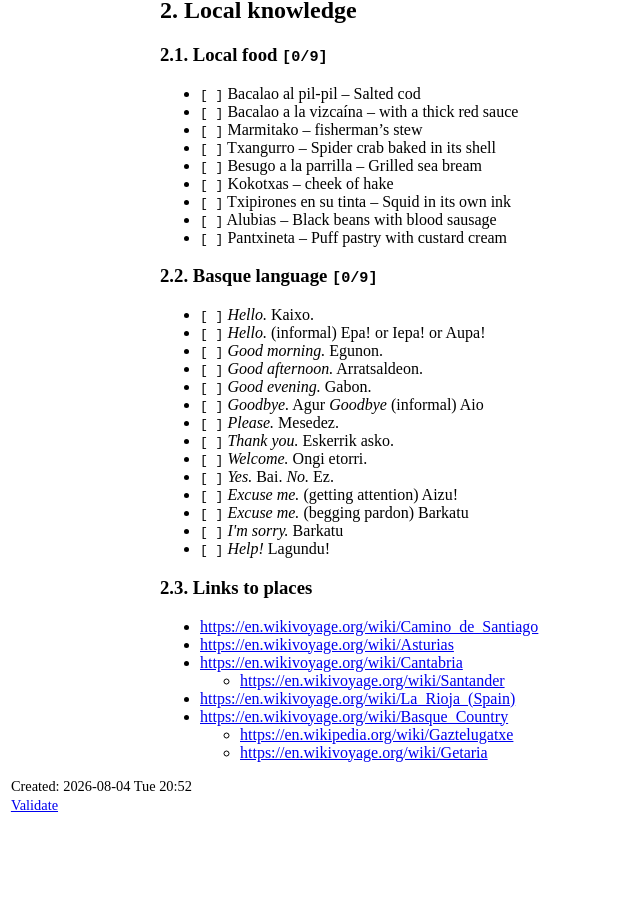
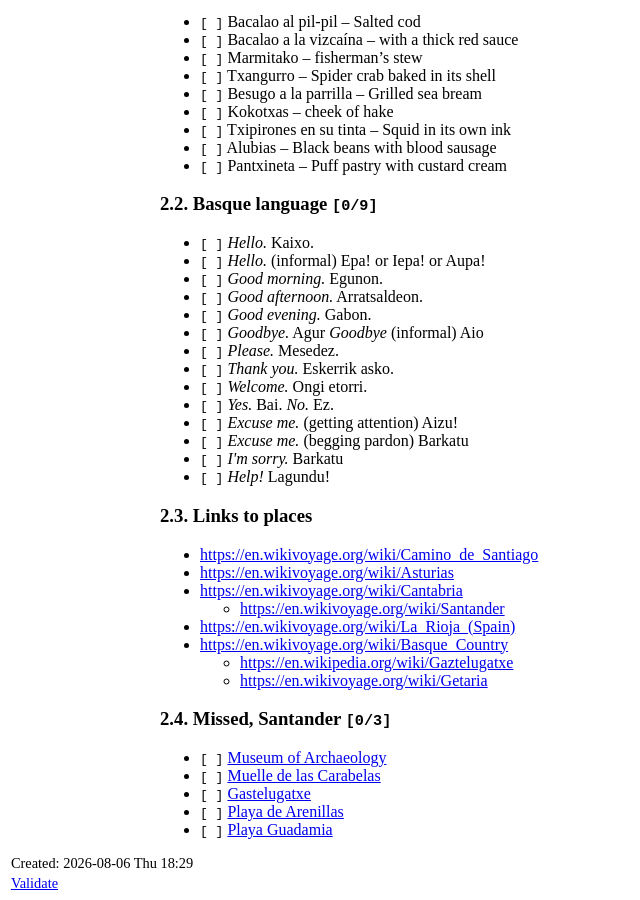
Before and after one commit to ssharoff/ssharoff.github.io, a Jekyll site: the page travel/costa-verde.html, which Jekyll copies as it is, in a window 1280 px wide and 900 px high, scrolled down 1794 px. Shown: the whole window, without its empty margins (0-640 px from the left). Built offline with Jekyll 4.4.1, drawn with Linux system fonts in a browser that asks for light colours; before the commit the page ends 2616 px from its top, so only the background shows below that; some of the changed text lies outside the part shown.

Commit message:
Santander

```diff
--- a/travel/costa-verde.html
+++ b/travel/costa-verde.html
@@ -3,7 +3,7 @@
 "http://www.w3.org/TR/xhtml1/DTD/xhtml1-strict.dtd">
 <html xmlns="http://www.w3.org/1999/xhtml" lang="en" xml:lang="en">
 <head>
-<!-- 2026-08-04 Tue 20:52 -->
+<!-- 2026-08-06 Thu 18:29 -->
 <meta http-equiv="Content-Type" content="text/html;charset=utf-8" />
 <meta name="viewport" content="width=device-width, initial-scale=1" />
 <title>&lrm;</title>
@@ -227,12 +227,12 @@
 </head>
 <body>
 <div id="content" class="content">
-<div id="outline-container-org18106da" class="outline-2">
-<h2 id="org18106da"><span class="section-number-2">1.</span> Euskaria</h2>
+<div id="outline-container-orgac976b9" class="outline-2">
+<h2 id="orgac976b9"><span class="section-number-2">1.</span> Euskaria</h2>
 <div class="outline-text-2" id="text-1">
 </div>
-<div id="outline-container-orgbf57eb0" class="outline-3">
-<h3 id="orgbf57eb0"><span class="section-number-3">1.1.</span> Thu 30 Jul, 08:00: Flight to Bilbao <code>[0/3]</code></h3>
+<div id="outline-container-org5fe73f4" class="outline-3">
+<h3 id="org5fe73f4"><span class="section-number-3">1.1.</span> Thu 30 Jul, 08:00: Flight to Bilbao <code>[0/3]</code></h3>
 <div class="outline-text-3" id="text-1-1">
 <ul class="org-ul">
 <li class="off"><code>[&#xa0;]</code> Landing 11:20;</li>
@@ -243,8 +243,8 @@
 </ul>
 </div>
 </div>
-<div id="outline-container-org7e398a4" class="outline-3">
-<h3 id="org7e398a4"><span class="section-number-3">1.2.</span> Fri 31 Jul, Bilbao <code>[0/3]</code></h3>
+<div id="outline-container-org7aa5921" class="outline-3">
+<h3 id="org7aa5921"><span class="section-number-3">1.2.</span> Fri 31 Jul, Bilbao <code>[0/3]</code></h3>
 <div class="outline-text-3" id="text-1-2">
 <ul class="org-ul">
 <li class="off"><code>[&#xa0;]</code> <a href="https://maps.google.com/?cid=494037353585728349">Antxon Deunaren Eliza</a></li>
@@ -253,8 +253,8 @@
 </ul>
 </div>
 </div>
-<div id="outline-container-org589c74d" class="outline-3">
-<h3 id="org589c74d"><span class="section-number-3">1.3.</span> Sat 1 Aug, Donostia-San Sebastian <code>[0/3]</code></h3>
+<div id="outline-container-orge13b0bd" class="outline-3">
+<h3 id="orge13b0bd"><span class="section-number-3">1.3.</span> Sat 1 Aug, Donostia-San Sebastian <code>[0/3]</code></h3>
 <div class="outline-text-3" id="text-1-3">
 <ul class="org-ul">
 <li class="off"><code>[&#xa0;]</code> <a href="https://maps.google.com/?cid=11237706766897735082">Donostia-San Sebastián City Hall</a></li>
@@ -263,8 +263,8 @@
 </ul>
 </div>
 </div>
-<div id="outline-container-org3fa4c2a" class="outline-3">
-<h3 id="org3fa4c2a"><span class="section-number-3">1.4.</span> Sun 2 Aug, Bilbao <code>[0/3]</code></h3>
+<div id="outline-container-orgf41a23b" class="outline-3">
+<h3 id="orgf41a23b"><span class="section-number-3">1.4.</span> Sun 2 Aug, Bilbao <code>[0/3]</code></h3>
 <div class="outline-text-3" id="text-1-4">
 <ul class="org-ul">
 <li class="off"><code>[&#xa0;]</code> Fine-arts museum</li>
@@ -272,8 +272,8 @@
 </ul>
 </div>
 </div>
-<div id="outline-container-orge59718e" class="outline-3">
-<h3 id="orge59718e"><span class="section-number-3">1.5.</span> Mon 3 Aug, Bilbao to Ribadesella, 2hr <code>[0/3]</code></h3>
+<div id="outline-container-org9bcdf8b" class="outline-3">
+<h3 id="org9bcdf8b"><span class="section-number-3">1.5.</span> Mon 3 Aug, Bilbao to Ribadesella, 2hr <code>[0/3]</code></h3>
 <div class="outline-text-3" id="text-1-5">
 <ul class="org-ul">
 <li class="off"><code>[&#xa0;]</code> Iruna: Colón de Larreátegui K., 13,</li>
@@ -281,8 +281,8 @@
 </ul>
 </div>
 </div>
-<div id="outline-container-org3d72731" class="outline-3">
-<h3 id="org3d72731"><span class="section-number-3">1.6.</span> Tue 4 Aug, Oviedo</h3>
+<div id="outline-container-orgaf58f18" class="outline-3">
+<h3 id="orgaf58f18"><span class="section-number-3">1.6.</span> Tue 4 Aug, Oviedo</h3>
 <div class="outline-text-3" id="text-1-6">
 <ul class="org-ul">
 <li class="off"><code>[&#xa0;]</code> <a href="https://maps.google.com/?cid=16701935266530180404">San Salvador</a></li>
@@ -293,37 +293,33 @@
 </ul>
 </div>
 </div>
-<div id="outline-container-orgb3db1f2" class="outline-3">
-<h3 id="orgb3db1f2"><span class="section-number-3">1.7.</span> Wed 5 Aug, Altamira <code>[0/3]</code></h3>
+<div id="outline-container-orgea2a07b" class="outline-3">
+<h3 id="orgea2a07b"><span class="section-number-3">1.7.</span> Wed 5 Aug, Altamira <code>[0/3]</code></h3>
 <div class="outline-text-3" id="text-1-7">
 <ul class="org-ul">
 <li class="off"><code>[&#xa0;]</code> <a href="https://maps.google.com/?cid=7290119747409650700">Caves of Altamira</a></li>
-<li class="off"><code>[&#xa0;]</code> <a href="https://maps.google.com/?cid=10437023204301793768">Gaudi, Capricio</a></li>
-<li class="off"><code>[&#xa0;]</code> <a href="https://maps.google.com/?cid=15434135812633679203">Playa Guadamia</a></li>
 </ul>
 </div>
 </div>
-<div id="outline-container-org056d88b" class="outline-3">
-<h3 id="org056d88b"><span class="section-number-3">1.8.</span> Thu 6 Aug, Santander <code>[0/3]</code></h3>
+<div id="outline-container-org789477d" class="outline-3">
+<h3 id="org789477d"><span class="section-number-3">1.8.</span> Thu 6 Aug, Santander <code>[0/3]</code></h3>
 <div class="outline-text-3" id="text-1-8">
 <ul class="org-ul">
-<li class="off"><code>[&#xa0;]</code> <a href="https://maps.google.com/?cid=14715877244794706443">Museum of Archaeology</a></li>
-<li class="off"><code>[&#xa0;]</code> <a href="https://maps.google.com/?cid=13788828261829391393">Muelle de las Carabelas</a></li>
-<li class="off"><code>[&#xa0;]</code> <a href="https://maps.google.com/?cid=11547090896548423102">Gastelugatxe</a></li>
-<li class="off"><code>[&#xa0;]</code> <a href="https://maps.google.com/?cid=6109003021288858498">Playa de Arenillas</a></li>
+<li class="off"><code>[&#xa0;]</code> <a href="https://maps.google.com/?cid=10437023204301793768">Gaudi, Capricio</a></li>
+<li class="off"><code>[&#xa0;]</code> Centro Botin</li>
 </ul>
 </div>
 </div>
-<div id="outline-container-org16b4e70" class="outline-3">
-<h3 id="org16b4e70"><span class="section-number-3">1.9.</span> Fri 7 Aug,  <code>[0/3]</code></h3>
+<div id="outline-container-org0f3a086" class="outline-3">
+<h3 id="org0f3a086"><span class="section-number-3">1.9.</span> Fri 7 Aug,  <code>[0/3]</code></h3>
 <div class="outline-text-3" id="text-1-9">
 <ul class="org-ul">
 <li class="off"><code>[&#xa0;]</code> <a href="https://maps.google.com/?cid=11220614281060767090">Cave art Tito Bustillo</a></li>
 </ul>
 </div>
 </div>
-<div id="outline-container-orgbbae182" class="outline-3">
-<h3 id="orgbbae182"><span class="section-number-3">1.10.</span> Sat 8 Aug,  Ribadesella <code>[0/3]</code></h3>
+<div id="outline-container-org9d53e13" class="outline-3">
+<h3 id="org9d53e13"><span class="section-number-3">1.10.</span> Sat 8 Aug,  Ribadesella <code>[0/3]</code></h3>
 <div class="outline-text-3" id="text-1-10">
 <ul class="org-ul">
 <li>Relax \Laughey[1.4]</li>
@@ -331,8 +327,8 @@
 </ul>
 </div>
 </div>
-<div id="outline-container-org8f891a7" class="outline-3">
-<h3 id="org8f891a7"><span class="section-number-3">1.11.</span> Sun 9 Aug, Oviedo <code>[0/3]</code></h3>
+<div id="outline-container-orgfabf3e0" class="outline-3">
+<h3 id="orgfabf3e0"><span class="section-number-3">1.11.</span> Sun 9 Aug, Oviedo <code>[0/3]</code></h3>
 <div class="outline-text-3" id="text-1-11">
 <ul class="org-ul">
 <li class="off"><code>[&#xa0;]</code> <a href="https://www.google.com/maps?cid=7457608306504540799">Cudillero</a></li>
@@ -341,24 +337,24 @@
 </ul>
 </div>
 </div>
-<div id="outline-container-org16c4d09" class="outline-3">
-<h3 id="org16c4d09"><span class="section-number-3">1.12.</span> Mon 10 Aug, <code>[0/3]</code></h3>
+<div id="outline-container-org5b3a15f" class="outline-3">
+<h3 id="org5b3a15f"><span class="section-number-3">1.12.</span> Mon 10 Aug, <code>[0/3]</code></h3>
 <div class="outline-text-3" id="text-1-12">
 <ul class="org-ul">
 <li class="off"><code>[&#xa0;]</code> <a href="https://maps.google.com/?cid=18205889720490256999">Playa del Silencio</a></li>
 </ul>
 </div>
 </div>
-<div id="outline-container-orgde9338f" class="outline-3">
-<h3 id="orgde9338f"><span class="section-number-3">1.13.</span> Tue 11 Aug, Picos de Europa <code>[0/3]</code></h3>
+<div id="outline-container-orge7b889e" class="outline-3">
+<h3 id="orge7b889e"><span class="section-number-3">1.13.</span> Tue 11 Aug, Picos de Europa <code>[0/3]</code></h3>
 <div class="outline-text-3" id="text-1-13">
 <ul class="org-ul">
 <li class="off"><code>[&#xa0;]</code> <a href="https://maps.google.com/?cid=11978870111061144138">Puente La Jaya</a></li>
 </ul>
 </div>
 </div>
-<div id="outline-container-org58e5969" class="outline-3">
-<h3 id="org58e5969"><span class="section-number-3">1.14.</span> Wed 12 Aug, Solar eclipse at Leon <code>[0/3]</code></h3>
+<div id="outline-container-org265f9ee" class="outline-3">
+<h3 id="org265f9ee"><span class="section-number-3">1.14.</span> Wed 12 Aug, Solar eclipse at Leon <code>[0/3]</code></h3>
 <div class="outline-text-3" id="text-1-14">
 <ul class="org-ul">
 <li class="off"><code>[&#xa0;]</code> <a href="https://maps.google.com/?cid=14951599655822230196">Gaudi Astorga</a></li>
@@ -372,16 +368,16 @@
 </ul>
 </div>
 </div>
-<div id="outline-container-orgcaf4c4b" class="outline-3">
-<h3 id="orgcaf4c4b"><span class="section-number-3">1.15.</span> Thu 13 Aug,  <code>[0/3]</code></h3>
+<div id="outline-container-orgfc1f79b" class="outline-3">
+<h3 id="orgfc1f79b"><span class="section-number-3">1.15.</span> Thu 13 Aug,  <code>[0/3]</code></h3>
 <div class="outline-text-3" id="text-1-15">
 <ul class="org-ul">
 <li class="off"><code>[&#xa0;]</code> </li>
 </ul>
 </div>
 </div>
-<div id="outline-container-orgae9cbd9" class="outline-3">
-<h3 id="orgae9cbd9"><span class="section-number-3">1.16.</span> Fri 14 Aug, 10:40: Flight from Bilbao <code>[0/3]</code></h3>
+<div id="outline-container-orgb831935" class="outline-3">
+<h3 id="orgb831935"><span class="section-number-3">1.16.</span> Fri 14 Aug, 10:40: Flight from Bilbao <code>[0/3]</code></h3>
 <div class="outline-text-3" id="text-1-16">
 <ul class="org-ul">
 <li class="off"><code>[&#xa0;]</code> Landing MAN 11:45;</li>
@@ -389,12 +385,12 @@
 </div>
 </div>
 </div>
-<div id="outline-container-org5277ae8" class="outline-2">
-<h2 id="org5277ae8"><span class="section-number-2">2.</span> Local knowledge</h2>
+<div id="outline-container-org2c84b8d" class="outline-2">
+<h2 id="org2c84b8d"><span class="section-number-2">2.</span> Local knowledge</h2>
 <div class="outline-text-2" id="text-2">
 </div>
-<div id="outline-container-orgedbb221" class="outline-3">
-<h3 id="orgedbb221"><span class="section-number-3">2.1.</span> Local food <code>[0/9]</code></h3>
+<div id="outline-container-org05faaf2" class="outline-3">
+<h3 id="org05faaf2"><span class="section-number-3">2.1.</span> Local food <code>[0/9]</code></h3>
 <div class="outline-text-3" id="text-2-1">
 <ul class="org-ul">
 <li class="off"><code>[&#xa0;]</code> Bacalao al pil-pil – Salted cod</li>
@@ -409,8 +405,8 @@
 </ul>
 </div>
 </div>
-<div id="outline-container-orgbde8f15" class="outline-3">
-<h3 id="orgbde8f15"><span class="section-number-3">2.2.</span> Basque language <code>[0/9]</code></h3>
+<div id="outline-container-org4004fa9" class="outline-3">
+<h3 id="org4004fa9"><span class="section-number-3">2.2.</span> Basque language <code>[0/9]</code></h3>
 <div class="outline-text-3" id="text-2-2">
 <ul class="org-ul">
 <li class="off"><code>[&#xa0;]</code> <i>Hello.</i> Kaixo.</li>
@@ -430,8 +426,8 @@
 </ul>
 </div>
 </div>
-<div id="outline-container-orgfdb8945" class="outline-3">
-<h3 id="orgfdb8945"><span class="section-number-3">2.3.</span> Links to places</h3>
+<div id="outline-container-orge9b23bb" class="outline-3">
+<h3 id="orge9b23bb"><span class="section-number-3">2.3.</span> Links to places</h3>
 <div class="outline-text-3" id="text-2-3">
 <ul class="org-ul">
 <li><a href="https://en.wikivoyage.org/wiki/Camino_de_Santiago">https://en.wikivoyage.org/wiki/Camino_de_Santiago</a></li>
@@ -449,10 +445,22 @@
 </ul>
 </div>
 </div>
+<div id="outline-container-org87300b9" class="outline-3">
+<h3 id="org87300b9"><span class="section-number-3">2.4.</span> Missed, Santander <code>[0/3]</code></h3>
+<div class="outline-text-3" id="text-2-4">
+<ul class="org-ul">
+<li class="off"><code>[&#xa0;]</code> <a href="https://maps.google.com/?cid=14715877244794706443">Museum of Archaeology</a></li>
+<li class="off"><code>[&#xa0;]</code> <a href="https://maps.google.com/?cid=13788828261829391393">Muelle de las Carabelas</a></li>
+<li class="off"><code>[&#xa0;]</code> <a href="https://maps.google.com/?cid=11547090896548423102">Gastelugatxe</a></li>
+<li class="off"><code>[&#xa0;]</code> <a href="https://maps.google.com/?cid=6109003021288858498">Playa de Arenillas</a></li>
+<li class="off"><code>[&#xa0;]</code> <a href="https://maps.google.com/?cid=15434135812633679203">Playa Guadamia</a></li>
+</ul>
+</div>
+</div>
 </div>
 </div>
 <div id="postamble" class="status">
-<p class="date">Created: 2026-08-04 Tue 20:52</p>
+<p class="date">Created: 2026-08-06 Thu 18:29</p>
 <p class="validation"><a href="https://validator.w3.org/check?uri=referer">Validate</a></p>
 </div>
 </body>
```
Also changed, not shown: travel/costa-verde.org (+8 -6 lines), 1 other file.
